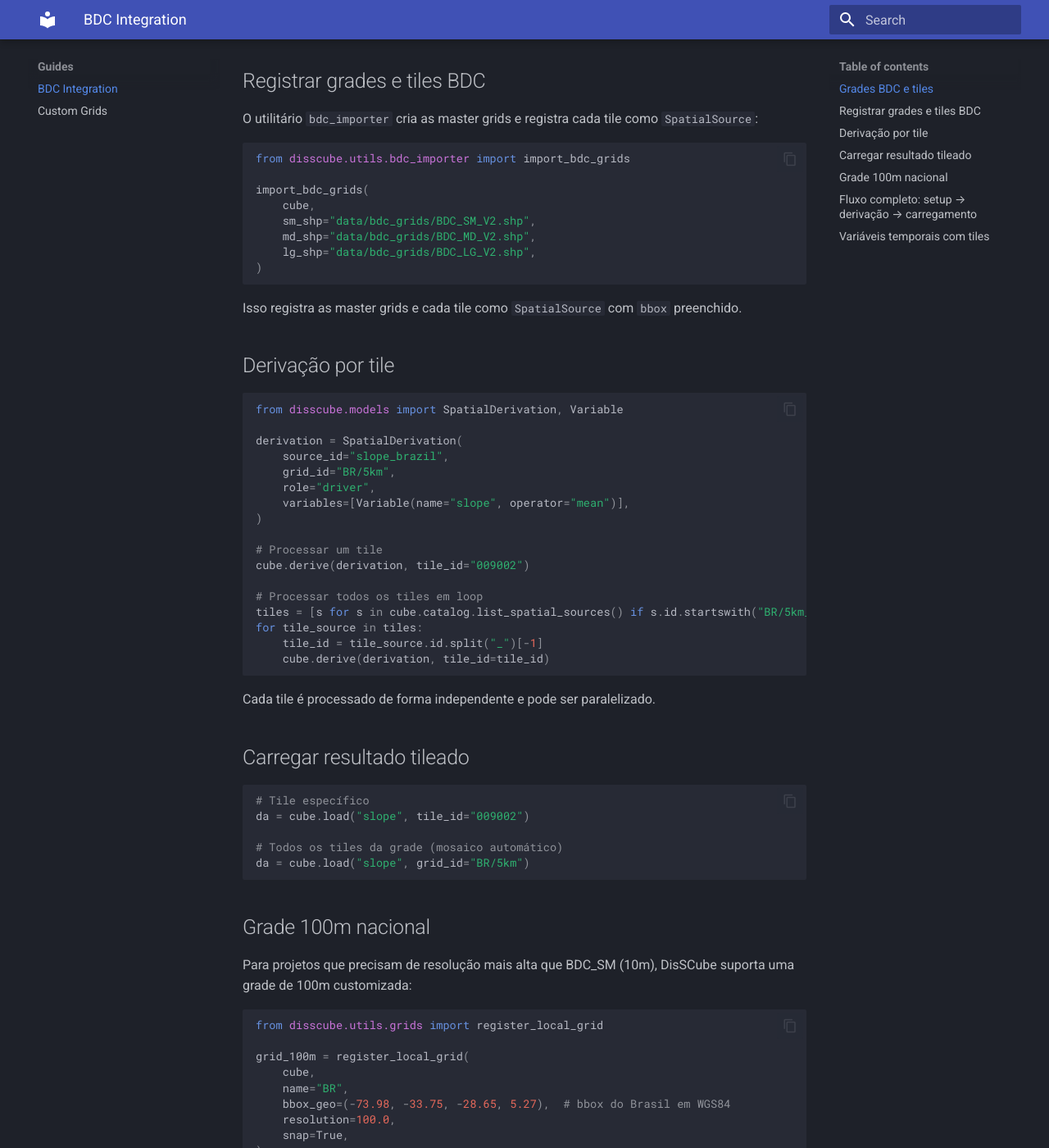
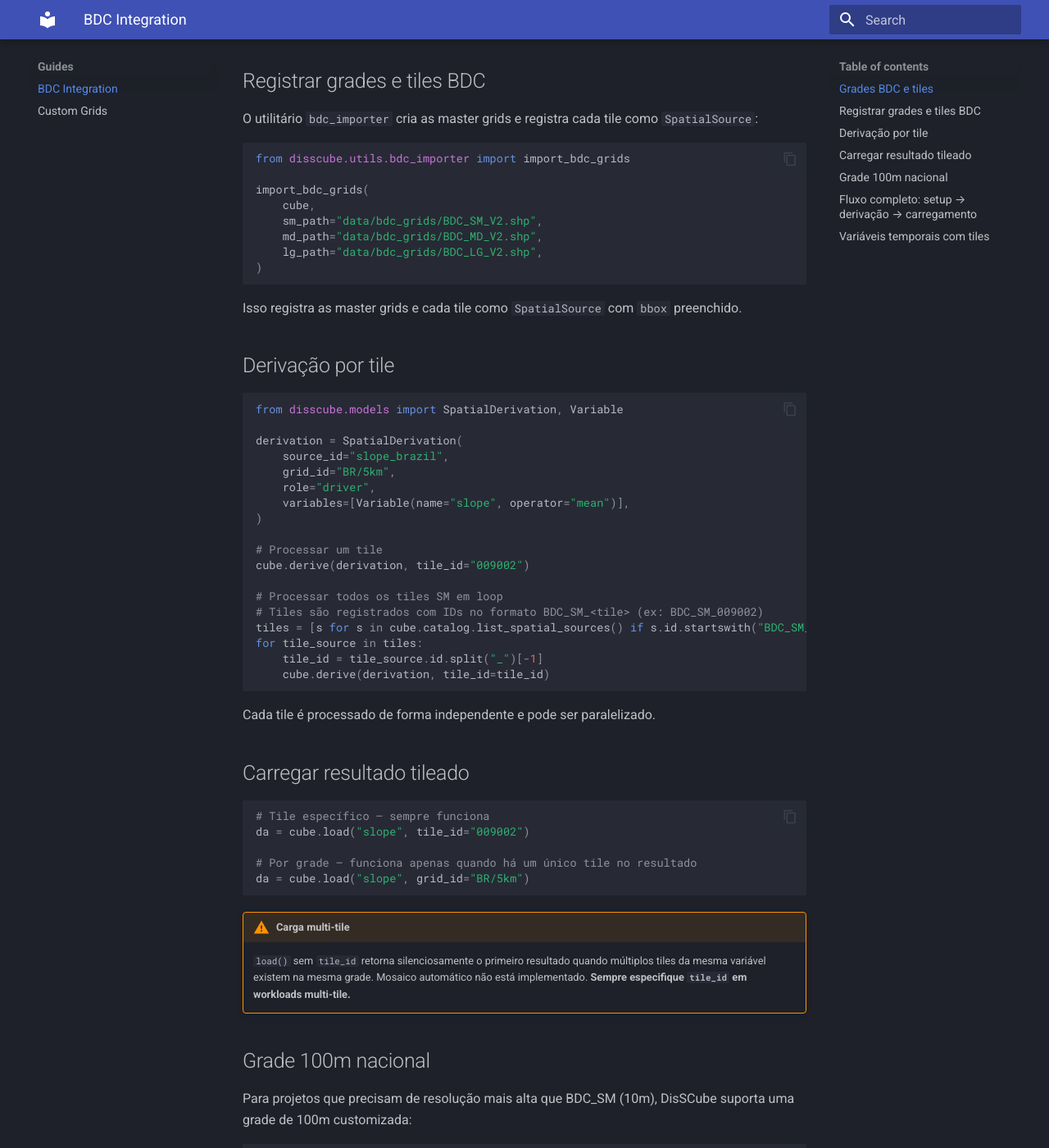
Before and after one commit to dissmodel/disscube, an MkDocs documentation site: the page built from docs/guides/bdc.md, in a window 1280 px wide and 1400 px high, scrolled down 364 px. Shown: the whole window at 82% size. Built offline with MkDocs 1.6.1 and Material for MkDocs 9.7.7, drawn with Linux system fonts in a browser that asks for light colours.

Commit message:
Fix four factual errors in documentation
catalog.md / overview.md — spec_hash não inclui SpatialRelation:
  Relações foram explicitamente excluídas do hash no item 11 (nenhum
  estágio do pipeline as usa durante a computação). As duas páginas
  ainda listavam relações como input do hash. Corrigido: removido do
  JSON de exemplo e das listas; adicionada explicação do motivo.

operators.md — tabela e nota de rodapé incorretas:
  majority, minority e percentage têm needs_fine_alignment=True e
  _resampling=Resampling.nearest no código; a doc dizia 'mode'.
  A nota de rodapé afirmava que std/percentage usam dado pré-reamostrado
  — o oposto do que o código faz. Tabela reestruturada em dois grupos
  (reamostragem direta vs. alinhamento fino) com comportamento correto.

bdc.md — três bugs:
  1. Parâmetros sm_shp/md_shp/lg_shp não existem: são sm_path/md_path/lg_path.
  2. Filtro de tiles usava prefixo "BR/5km_"; tiles são registrados como
     BDC_SM_<tile> (ex: BDC_SM_009002).
  3. Comentário "mosaico automático" contradiz a limitação conhecida de
     load() sem tile_id. Substituído por aviso explícito.

Co-Authored-By: Claude Sonnet 4.6 <noreply@anthropic.com>

````diff
--- a/docs/guides/bdc.md
+++ b/docs/guides/bdc.md
@@ -16,9 +16,9 @@ from disscube.utils.bdc_importer import import_bdc_grids
 
 import_bdc_grids(
     cube,
-    sm_shp="data/bdc_grids/BDC_SM_V2.shp",
-    md_shp="data/bdc_grids/BDC_MD_V2.shp",
-    lg_shp="data/bdc_grids/BDC_LG_V2.shp",
+    sm_path="data/bdc_grids/BDC_SM_V2.shp",
+    md_path="data/bdc_grids/BDC_MD_V2.shp",
+    lg_path="data/bdc_grids/BDC_LG_V2.shp",
 )
 ```
 
@@ -39,8 +39,9 @@ derivation = SpatialDerivation(
 # Processar um tile
 cube.derive(derivation, tile_id="009002")
 
-# Processar todos os tiles em loop
-tiles = [s for s in cube.catalog.list_spatial_sources() if s.id.startswith("BR/5km_")]
+# Processar todos os tiles SM em loop
+# Tiles são registrados com IDs no formato BDC_SM_<tile> (ex: BDC_SM_009002)
+tiles = [s for s in cube.catalog.list_spatial_sources() if s.id.startswith("BDC_SM_")]
 for tile_source in tiles:
     tile_id = tile_source.id.split("_")[-1]
     cube.derive(derivation, tile_id=tile_id)
@@ -51,12 +52,15 @@ Cada tile é processado de forma independente e pode ser paralelizado.
 ## Carregar resultado tileado
 
 ```python
-# Tile específico
+# Tile específico — sempre funciona
 da = cube.load("slope", tile_id="009002")
 
-# Todos os tiles da grade (mosaico automático)
+# Por grade — funciona apenas quando há um único tile no resultado
 da = cube.load("slope", grid_id="BR/5km")
 ```
+
+!!! warning "Carga multi-tile"
+    `load()` sem `tile_id` retorna silenciosamente o primeiro resultado quando múltiplos tiles da mesma variável existem na mesma grade. Mosaico automático não está implementado. **Sempre especifique `tile_id` em workloads multi-tile.**
 
 ## Grade 100m nacional
 
````
Also changed, not shown: docs/architecture/catalog.md (+1 -3 lines), docs/architecture/operators.md (+15 -6 lines), docs/architecture/overview.md (+2 -1 lines).
